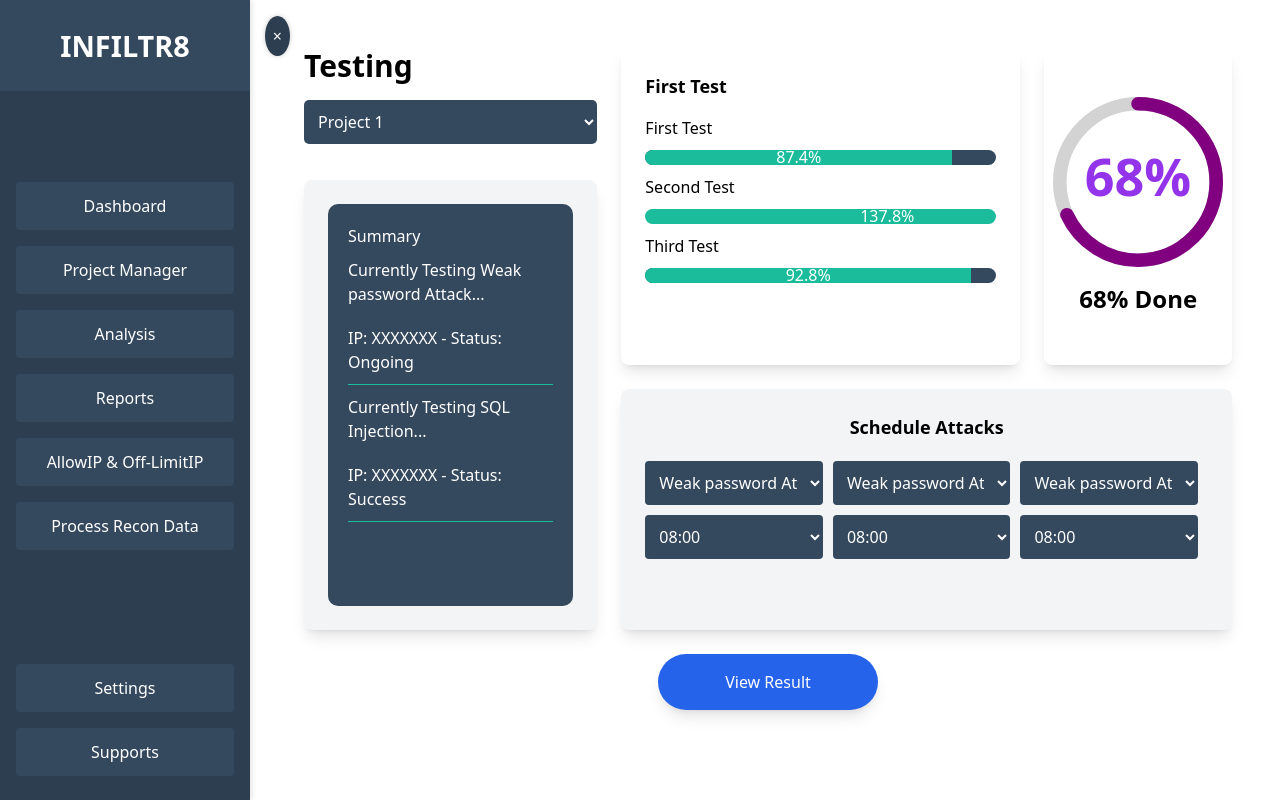
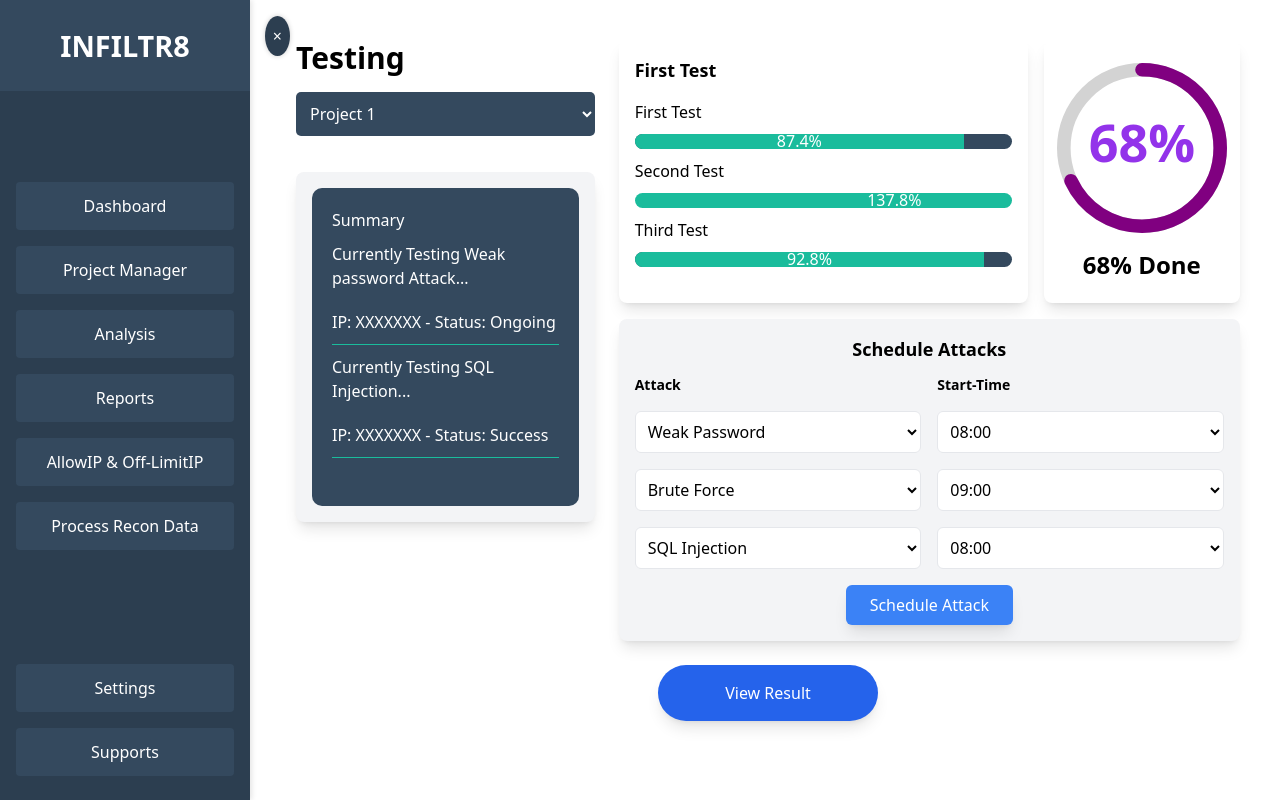
Before and after one commit to robertosalinaas/CS4311_INFILTR8_11FinalFrontier_Fall2024, a SvelteKit app in the folder frontend/: page /Testing in a window 1280 px wide. Built offline with nearby package versions, Linux system fonts and the light colour scheme.

Commit message:
Fixed Analysis tab

```diff
--- a/frontend/src/routes/Testing/+page.svelte
+++ b/frontend/src/routes/Testing/+page.svelte
@@ -5,16 +5,48 @@
 
     // Import the components needed for the testing page
     import CircularProgress from '../../lib/CircularProgress.svelte';
-    import ScheduleAttacks from '../../lib/ScheduleAttacks.svelte';
     import Summary from '../../lib/Summary.svelte';
     import TestResults from '../../lib/TestResults.svelte';
     import ProjectDropdown from '../../lib/ProjectDropdown.svelte';
+
+    // Example options for the dropdowns (Schedule Attacks)
+    let attacks = ['Weak Password', 'SQL Injection', 'Brute Force'];
+
+    // Generate all military time options (00:00 to 23:59)
+    let militaryTimes = [];
+    for (let h = 0; h < 24; h++) {
+      for (let m = 0; m < 60; m += 15) {
+        militaryTimes.push(`${String(h).padStart(2, '0')}:${String(m).padStart(2, '0')}`);
+      }
+    }
+
+    // Selected values for each attack and start time
+    let selectedAttack1 = 'Weak Password';
+    let selectedAttack2 = 'Brute Force';
+    let selectedAttack3 = 'SQL Injection';
+
+    let selectedTime1 = '08:00';
+    let selectedTime2 = '09:00';
+    let selectedTime3 = '08:00';
+
+    // Toggle state for scheduling attacks
+    let isScheduled = false;
+
+    // Function to toggle the schedule attack state
+    function toggleSchedule() {
+      isScheduled = !isScheduled;
+      if (isScheduled) {
+        console.log("Attacks scheduled!");
+      } else {
+        console.log("Attack scheduling canceled!");
+      }
+    }
   </script>
 
   <Navbar bind:isOpen />
 
   <!-- Main page content with refined grid and spacing -->
-  <main class="{isOpen ? 'ml-64' : 'ml-0'} grid grid-cols-1 lg:grid-cols-3 gap-6 p-8 md:p-10 lg:p-12">
+  <main class="{isOpen ? 'ml-64' : 'ml-0'} grid grid-cols-1 lg:grid-cols-3 gap-6 p-6 md:p-8 lg:p-10">
 
     <!-- Left Column: Project Dropdown and Summary -->
     <div class="col-span-1 flex flex-col gap-4">
@@ -23,30 +55,82 @@
             <ProjectDropdown />
         </div>
 
-        <!-- Enlarged summary section with reduced scrolling -->
-        <div class="summary bg-gray-100 p-6 rounded-lg shadow-lg h-[450px] overflow-y-auto">
+        <!-- Reduced height for summary section -->
+        <div class="summary bg-gray-100 p-4 rounded-lg shadow-lg h-[350px] overflow-y-auto">
             <Summary />
         </div>
     </div>
 
     <!-- Middle and Right Column: Test Results, Circular Progress, and Schedule Attacks -->
-    <div class="col-span-2 grid grid-cols-1 lg:grid-cols-3 gap-6">
+    <div class="col-span-2 grid grid-cols-1 lg:grid-cols-3 gap-4">
       <!-- Middle Column: Test Results -->
-      <div class="test-results col-span-2 bg-white p-6 rounded-lg shadow-lg">
+      <div class="test-results col-span-2 bg-white p-4 rounded-lg shadow-lg">
         <p class="text-lg font-bold mb-4">First Test</p>
         <TestResults />
       </div>
 
       <!-- Circular Progress Section -->
-      <div class="circular-progress bg-white p-6 rounded-lg shadow-lg flex flex-col items-center justify-center">
+      <div class="circular-progress bg-white p-4 rounded-lg shadow-lg flex flex-col items-center justify-center">
         <CircularProgress progress={68} size={170} stroke={8} />
         <p class="text-2xl font-bold mt-4">68% Done</p>
       </div>
 
-      <!-- Schedule Attacks Section -->
-      <div class="schedule bg-gray-100 p-6 rounded-lg shadow-lg col-span-2 lg:col-span-3">
-        <p class="text-lg font-bold text-center mb-5">Schedule Attacks</p>
-        <ScheduleAttacks />
+      <!-- Wider and shorter Schedule Attacks Section -->
+      <div class="schedule bg-gray-100 p-4 rounded-lg shadow-lg col-span-3 w-full"> <!-- Removed max-height for better fit -->
+        <p class="text-lg font-bold text-center mb-3">Schedule Attacks</p>
+
+        <!-- Grid structure for Attack and Start-Time pairs -->
+        <div class="grid grid-cols-2 gap-4">
+          <!-- Attack and Start-Time Headers -->
+          <div class="text-sm font-semibold">Attack</div>
+          <div class="text-sm font-semibold">Start-Time</div>
+
+          <!-- Attack 1 and Start-Time 1 -->
+          <select bind:value={selectedAttack1} class="p-2 border rounded-md bg-white">
+            {#each attacks as attack}
+              <option value={attack}>{attack}</option>
+            {/each}
+          </select>
+
+          <select bind:value={selectedTime1} class="p-2 border rounded-md bg-white">
+            {#each militaryTimes as time}
+              <option value={time}>{time}</option>
+            {/each}
+          </select>
+
+          <!-- Attack 2 and Start-Time 2 -->
+          <select bind:value={selectedAttack2} class="p-2 border rounded-md bg-white">
+            {#each attacks as attack}
+              <option value={attack}>{attack}</option>
+            {/each}
+          </select>
+
+          <select bind:value={selectedTime2} class="p-2 border rounded-md bg-white">
+            {#each militaryTimes as time}
+              <option value={time}>{time}</option>
+            {/each}
+          </select>
+
+          <!-- Attack 3 and Start-Time 3 -->
+          <select bind:value={selectedAttack3} class="p-2 border rounded-md bg-white">
+            {#each attacks as attack}
+              <option value={attack}>{attack}</option>
+            {/each}
+          </select>
+
+          <select bind:value={selectedTime3} class="p-2 border rounded-md bg-white">
+            {#each militaryTimes as time}
+              <option value={time}>{time}</option>
+            {/each}
+          </select>
+        </div>
+
+        <!-- Toggle Schedule Button -->
+        <div class="mt-4 flex justify-center">
+          <button on:click={toggleSchedule} class="bg-blue-500 text-white py-2 px-6 rounded-md shadow-lg transition ease-in-out duration-300">
+            {isScheduled ? 'Cancel Schedule' : 'Schedule Attack'}
+          </button>
+        </div>
       </div>
     </div>
 
@@ -59,14 +143,14 @@
   </main>
 
   <style>
-    /* Add any additional styles here */
+    /* Main layout adjustments */
     main {
       position: relative;
     }
 
-    /* Enlarged summary box */
+    /* Adjusted summary box */
     .summary {
-      height: 450px; /* Increased height */
+      height: 350px; /* Reduced height */
       overflow-y: auto;
     }
 
@@ -91,4 +175,15 @@
     .test-results, .schedule {
       overflow: hidden;
     }
+
+    /* Schedule dropdown styling */
+    select {
+      width: 100%;
+    }
+
+    /* Schedule container adjustments */
+    .schedule {
+      width: 100%;
+      margin: 0 auto;
+    }
   </style>
```
